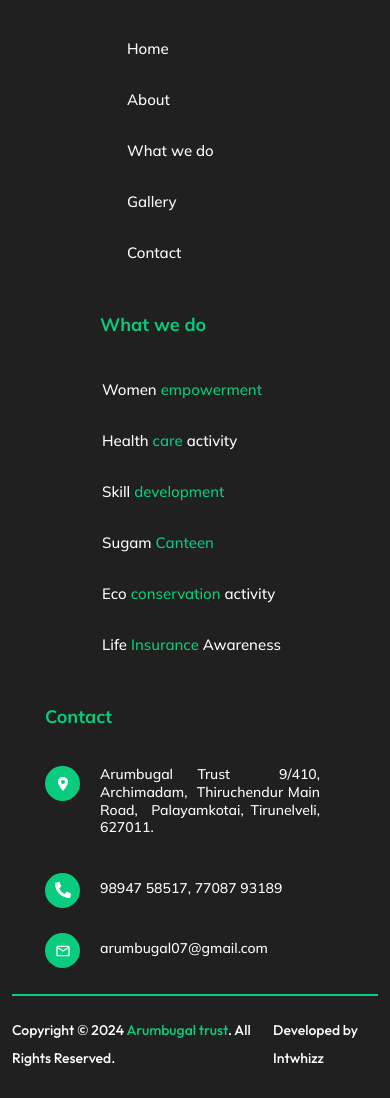
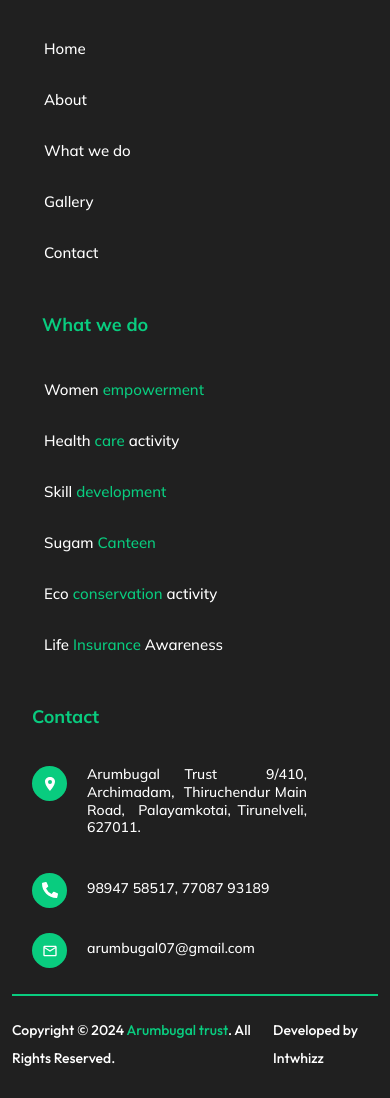
Before and after one commit to Ilyas73-hue/arumbugal, a React (Create React App) app: page /contact in a window 390 px wide. Shown: the part 2201-3299 px from the top of the page. Built offline with nearby package versions, Linux system fonts and the light colour scheme.

Commit message:
footer issue fix

```diff
--- a/src/component/Footer/Footer.css
+++ b/src/component/Footer/Footer.css
@@ -393,3 +393,16 @@ color: var(--color);
     text-decoration: none;
     color: var(--color);
 }
+
+@media(max-width: 426px){
+  #footer-section-2{
+    width: 100%;
+  }
+  #footer-section-3{
+    width: 100%;
+  }
+  #footer-section-4{
+    width: 100%;
+  margin-left: 40px;
+  }
+}
--- a/src/component/Home/Home.css
+++ b/src/component/Home/Home.css
@@ -31,6 +31,7 @@
   height: 79vh;
   width: 100%;
   object-fit: cover;
+  background-position: center;
 }
 
 #carousel-image {
--- a/src/component/Navbar/Navbar.js
+++ b/src/component/Navbar/Navbar.js
@@ -53,4 +53,4 @@ function Navbar() {
   )
 }
 
-export default Navbar
+export default Navbar;
```
